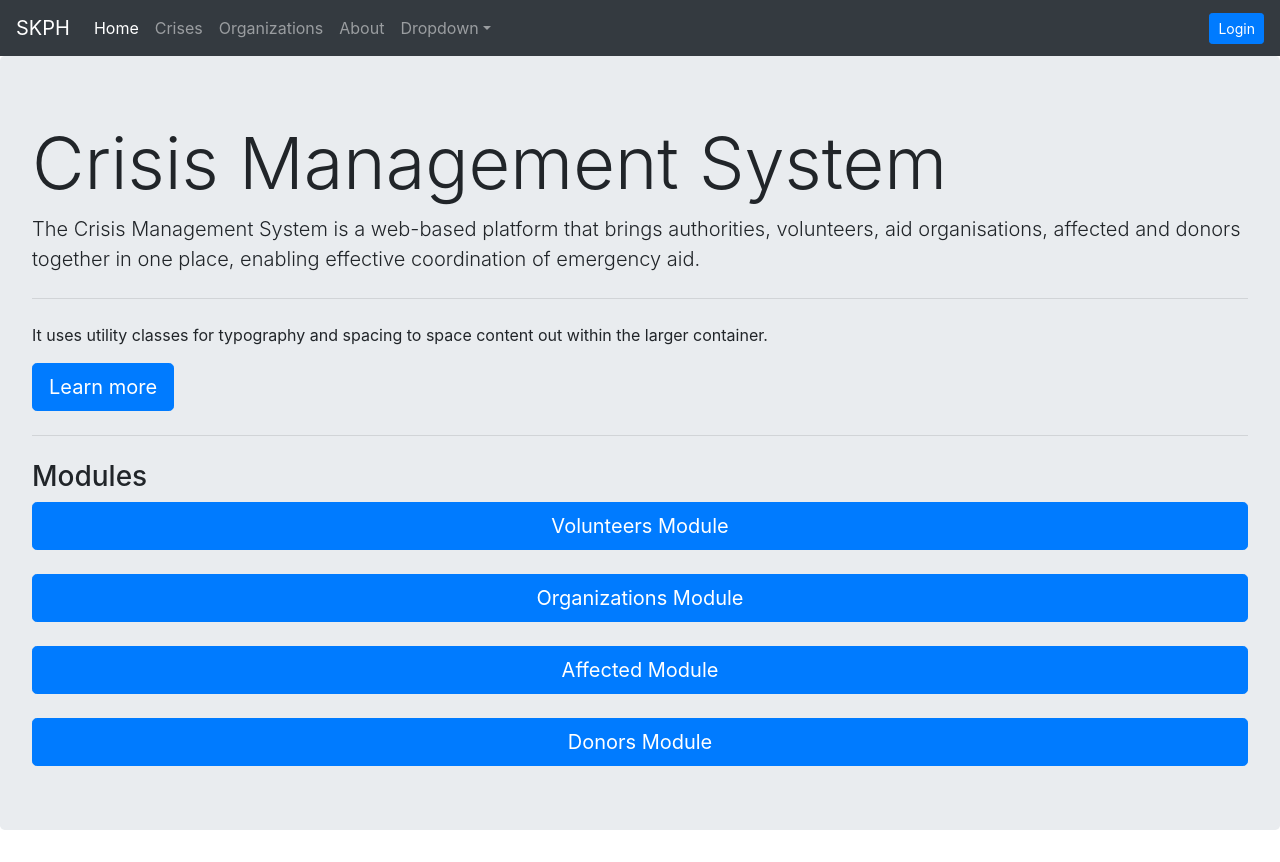
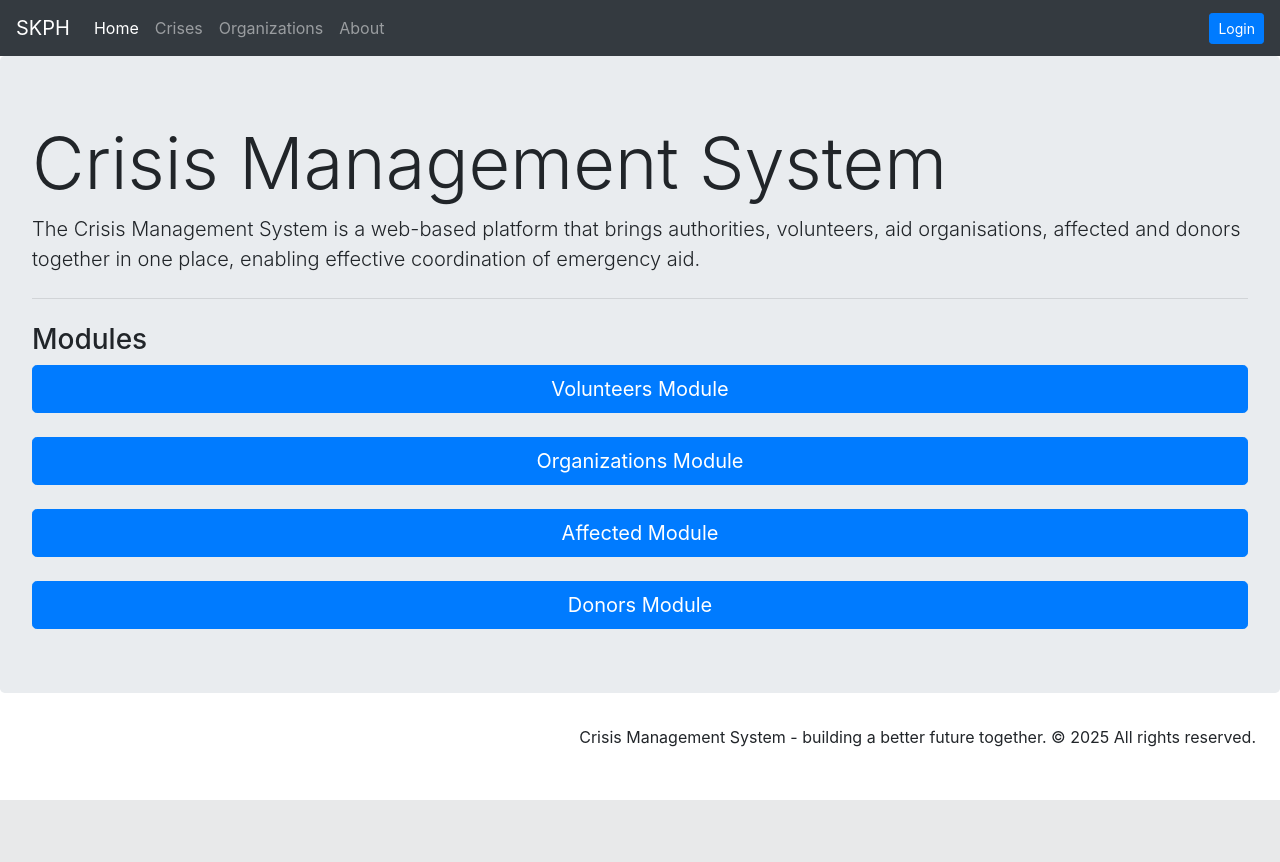
Before and after one commit to IO2024FTIMS/SKPH, a Flask app: page / in a window 1280 px wide. After the commit the page ends 800 px from the top, so only its background shows below. Run offline with Flask 3, Linux system fonts and the light colour scheme; some libraries are stand-ins or nearby versions.

Commit message:
removed unneccesary content, official footerxd

```diff
--- a/app/templates/base.jinja
+++ b/app/templates/base.jinja
@@ -35,7 +35,7 @@
           <li class="nav-item">
             <a class="nav-link" href="#">{{ _("About") }}</a>
           </li>
-          <li class="nav-item dropdown">
+          {# <li class="nav-item dropdown">
             <a class="nav-link dropdown-toggle" data-toggle="dropdown" href="#" role="button" aria-haspopup="true"
               aria-expanded="false">Dropdown</a>
             <div class="dropdown-menu">
@@ -45,7 +45,7 @@
               <div class="dropdown-divider"></div>
               <a class="dropdown-item" href="#">Separated link</a>
             </div>
-          </li>
+          </li> #}
         </ul>
         {% if current_user.is_authenticated %}
         <div class="navbar-text mr-3">
@@ -75,8 +75,8 @@
     {% block content %} {% endblock %}
   </main>
 
-  <footer>
-    <p></p>
+  <footer class="d-flex justify-content-end align-items-end m-4">
+    <p>{{ _(" Crisis Management System - building a better future together. © 2025 All rights reserved.") }}</p>
   </footer>
 
   <!-- Include jQuery and Bootstrap JS -->
--- a/app/templates/index.jinja
+++ b/app/templates/index.jinja
@@ -11,11 +11,12 @@
     enabling effective coordination of emergency aid.""") }}
   </p>
   <hr class="my-4">
-  <p>It uses utility classes for typography and spacing to space content out within the larger container.</p>
+  {# <p>It uses utility classes for typography and spacing to space content out within the larger container.</p>
   <p class="lead">
     <a class="btn btn-primary btn-lg" href="#" role="button">Learn more</a>
-  </p>
-  <hr class="my-4">
+  </p> #}
+  {#
+  <hr class="my-4"> #}
   <h3>{{ _("Modules") }}</h3>
   <div class="d-flex flex-column">
     <a class="btn btn-primary btn-lg" href="{{ url_for('volunteers.index') }}">{{ _("Volunteers Module") }}</a>
```
